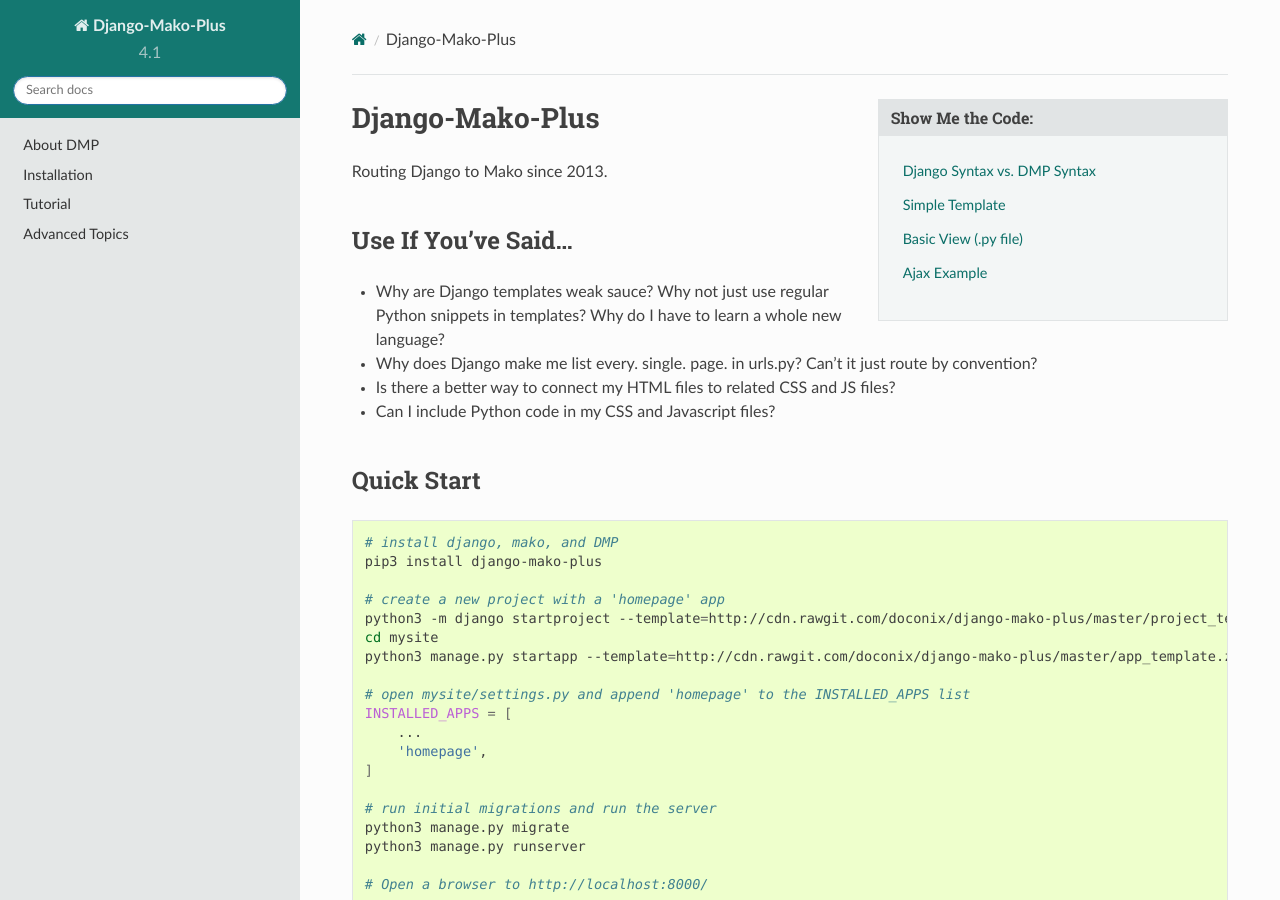
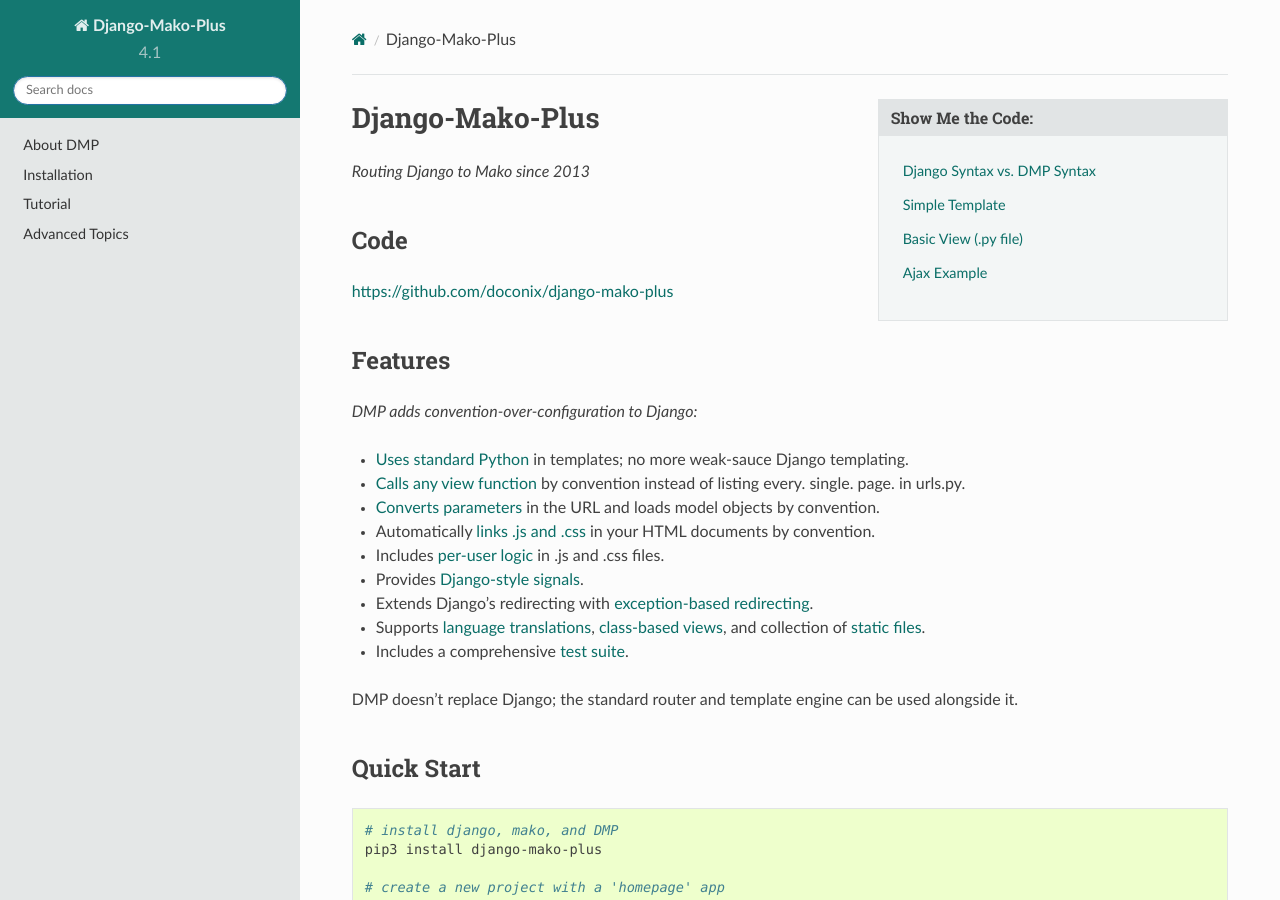
Before and after one commit to doconix/django-mako-plus, a Sphinx documentation site: the page built from docs/index.rst, in a window 1280 px wide and 900 px high. Built offline with Sphinx 7.4.7 and the Read the Docs theme 2.0.0, drawn with Linux system fonts in a browser that asks for light colours; some of the changed text lies outside the part shown.

Commit message:
docs update

```diff
--- a/docs/index.rst
+++ b/docs/index.rst
@@ -9,16 +9,29 @@
 Django-Mako-Plus
 ================================================
 
-Routing Django to Mako since 2013.
+*Routing Django to Mako since 2013*
 
-Use If You've Said...
+Code
+-------------------------
+
+https://github.com/doconix/django-mako-plus
+
+Features
 --------------------------
 
--  Why are Django templates weak sauce? Why not just use regular Python snippets in templates?  Why do I have to learn a whole new language?
--  Why does Django make me list every. single. page. in urls.py?  Can't it just route by convention?
--  Is there a better way to connect my HTML files to related CSS and JS files?
--  Can I include Python code in my CSS and Javascript files?
+*DMP adds convention-over-configuration to Django:*
 
+- `Uses standard Python </tutorial_meet_dmp.html>`_ in templates; no more weak-sauce Django templating.
+- `Calls any view function </tutorial_views.html>`_ by convention instead of listing every. single. page. in urls.py.
+- `Converts parameters </tutorial_urlparams.html>`_ in the URL and loads model objects by convention.
+- Automatically `links .js and .css </tutorial_css_js.html>`_ in your HTML documents by convention.
+- Includes `per-user logic </tutorial_css_js.html#static-and-dynamic-javascript>`_ in .js and .css files.
+- Provides `Django-style signals </topics_signals.html>`_.
+- Extends Django's redirecting with `exception-based redirecting </topics_redirecting.html>`_.
+- Supports `language translations </topics_translation.html>`_, `class-based views </topics_class_views.html>`_, and collection of `static files </topics_static_files.html>`_.
+- Includes a comprehensive `test suite <https://github.com/doconix/django-mako-plus/tree/master/tests>`_.
+
+DMP doesn't replace Django; the standard router and template engine can be used alongside it.
 
 
 Quick Start
@@ -64,8 +77,6 @@
 Compatability
 ----------------
 
-DMP works with Python 3.4+ and Django 1.9+.
+DMP requires Python 3.4+ and Django 1.9+.
 
-DMP can be used alongside regular Django templates, Jinja2 templates, and other third-party apps (including embedding these other tags within DMP templates when needed). It plugs in via the regular ``urls.py`` mechanism, just like any other view.
-
-Be assured that it plays nicely with the other children.
+It will continue with Django 2.0 when released.
```
Also changed, not shown: docs/topics_other_syntax.rst (+21 -19 lines).
